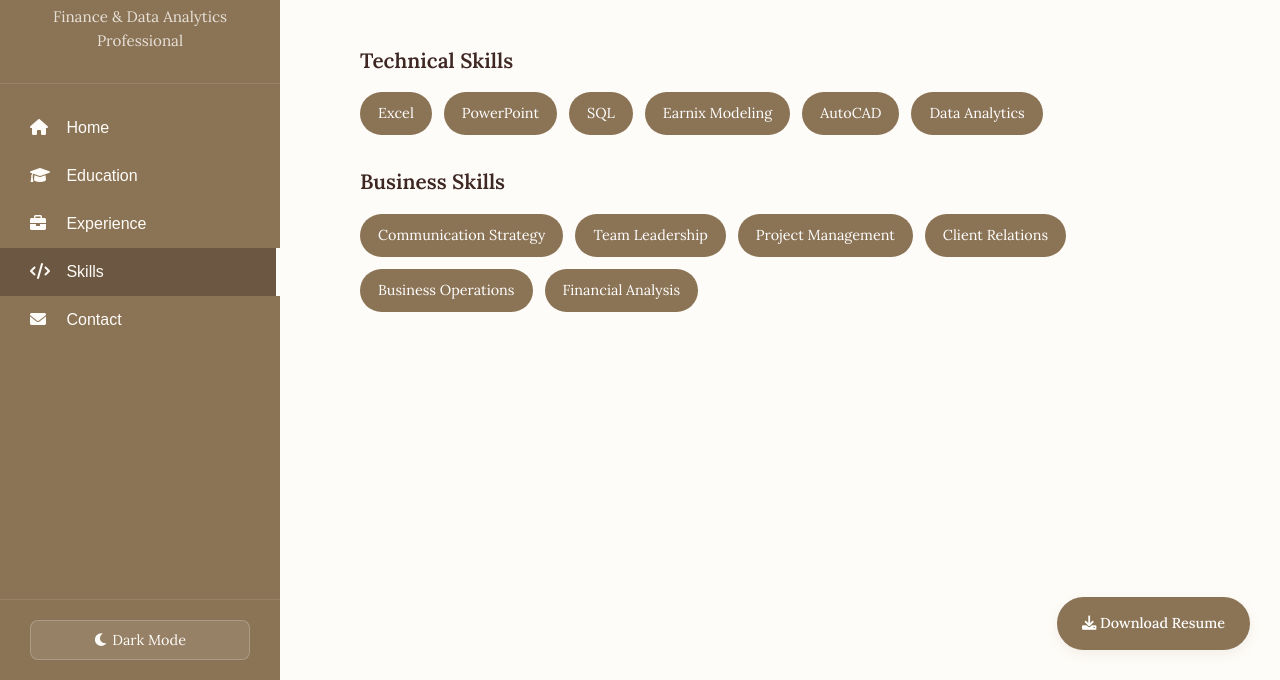
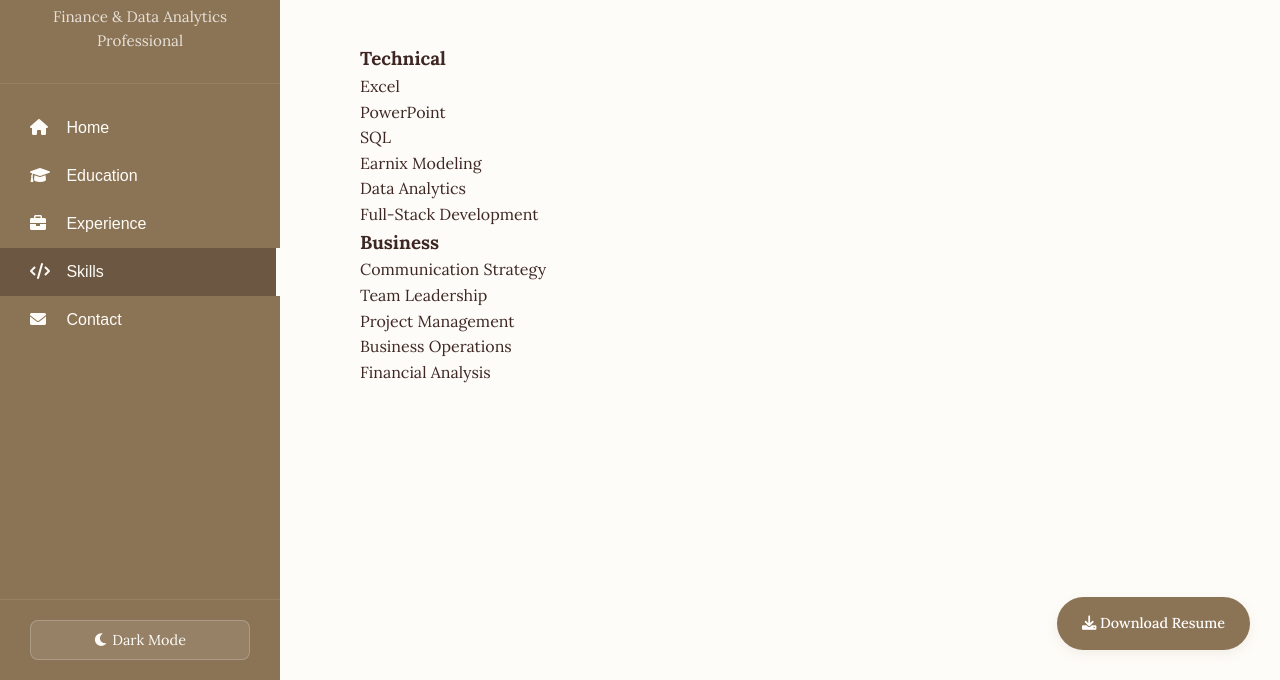
Before and after one commit to MitchellLeybaCale/Mitchell-Leyba-Cale, a plain HTML site: page index.html in a window 1280 px wide. Both pictures are taken after a click on the button "Skills". Shown: the part 120-800 px from the top of the page. Drawn offline with Linux system fonts and the light colour scheme.

Commit message:
Update index.html--update skills section

```diff
--- a/index.html
+++ b/index.html
@@ -635,27 +635,29 @@
        <!-- Skills Section -->
 <section id="skills" class="page-section">
   <h2 class="section-title">Skills</h2>
-          <div class="skills-category">
-            <h3>Technical Skills</h3>
-            <div class="skills-list">
-              <span class="skill-tag">Excel</span>
-              <span class="skill-tag">PowerPoint</span>
-              <span class="skill-tag">SQL</span>
-              <span class="skill-tag">Earnix Modeling</span>
-              <span class="skill-tag">AutoCAD</span>
-              <span class="skill-tag">Data Analytics</span>
+
+  <div class="skills-container">
+    <div class="skill-category">
+      <h3>Technical</h3>
+      <div class="skill-grid">
+        <div class="skill-item">Excel</div>
+        <div class="skill-item">PowerPoint</div>
+        <div class="skill-item">SQL</div>
+        <div class="skill-item">Earnix Modeling</div>
+        <div class="skill-item">Data Analytics</div>
+        <div class="skill-item">Full-Stack Development</div>
       </div>
     </div>
 
-          <div class="skills-category">
-            <h3>Business Skills</h3>
-            <div class="skills-list">
-              <span class="skill-tag">Communication Strategy</span>
-              <span class="skill-tag">Team Leadership</span>
-              <span class="skill-tag">Project Management</span>
-              <span class="skill-tag">Client Relations</span>
-              <span class="skill-tag">Business Operations</span>
-              <span class="skill-tag">Financial Analysis</span>
+    <div class="skill-category">
+      <h3>Business</h3>
+      <div class="skill-grid">
+        <div class="skill-item">Communication Strategy</div>
+        <div class="skill-item">Team Leadership</div>
+        <div class="skill-item">Project Management</div>
+        <div class="skill-item">Business Operations</div>
+        <div class="skill-item">Financial Analysis</div>
+      </div>
     </div>
   </div>
 </section>
```
Lines whose indentation alone changed are shown as unchanged.
